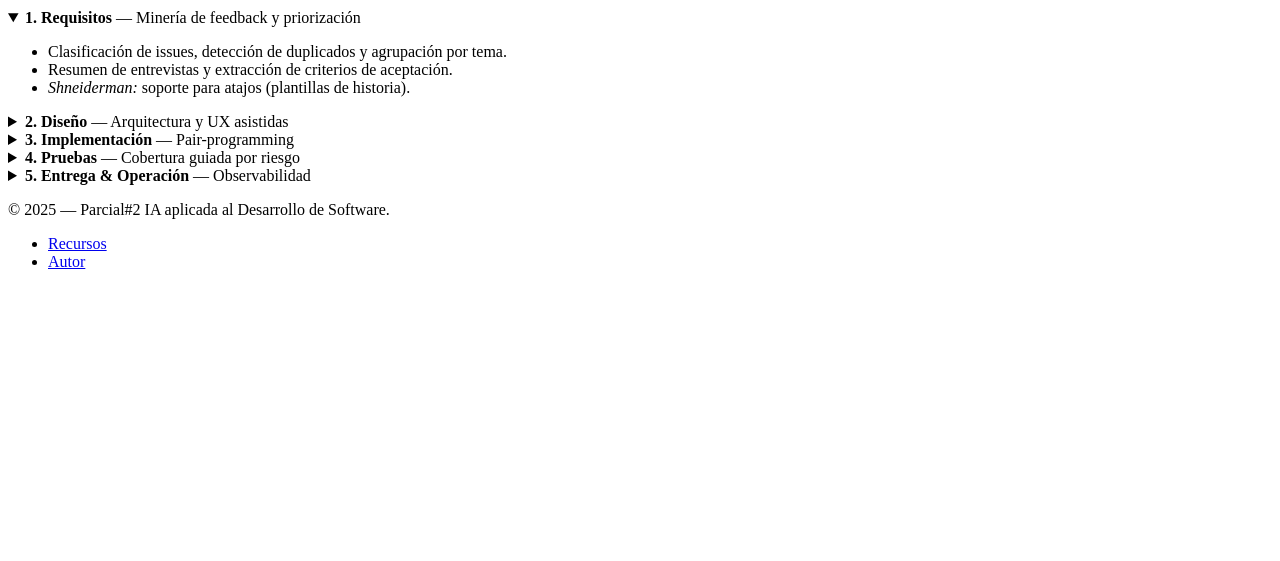
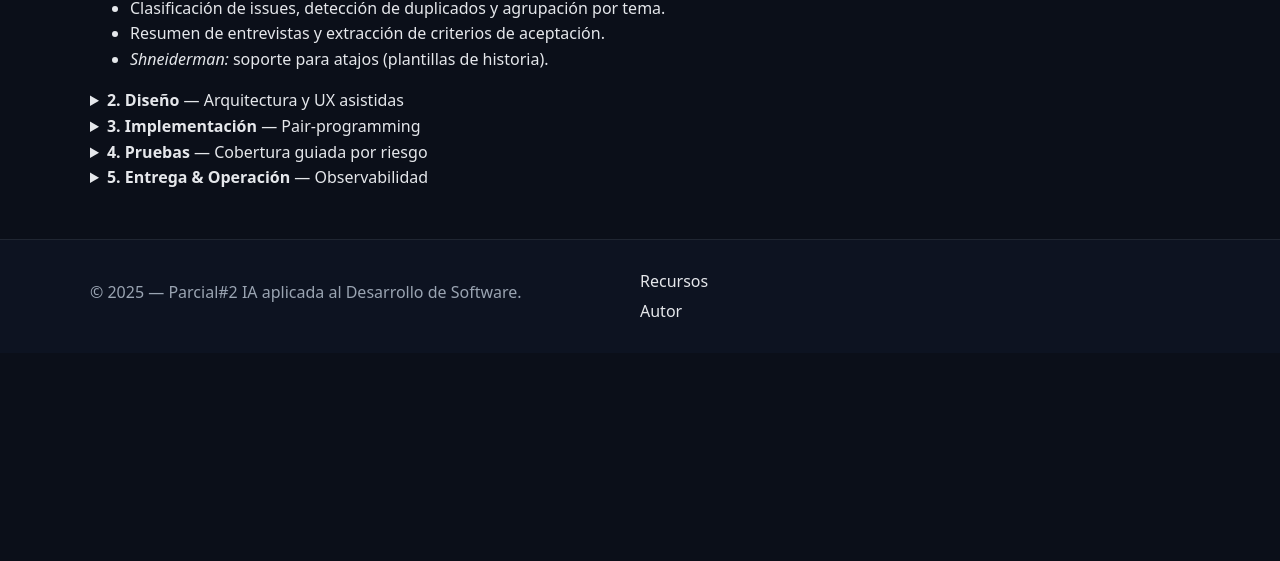
Before and after one commit to Alejo-zZz/Parcial-2, a plain HTML site: page ia.html in a window 1280 px wide. Shown: the part 239-800 px from the top of the page. Drawn offline with Linux system fonts and the light colour scheme; the site is published under a folder, as on GitHub Pages, so addresses that start at the root find nothing.

Commit message:
modificando falla del html

```diff
--- a/ia.html
+++ b/ia.html
@@ -4,7 +4,7 @@
   <meta charset="utf-8"/>
   <meta name="viewport" content="width=device-width, initial-scale=1"/>
   <title>IA en el SDLC — IA ➜ Dev</title>
-  <link rel="stylesheet" href="/CSS/estilos.css"/>
+  <link rel="stylesheet" href="CSS/estilos.css"/>
 </head>
 <body>
   <a class="skip-link" href="#contenido">Saltar al contenido</a>
```
